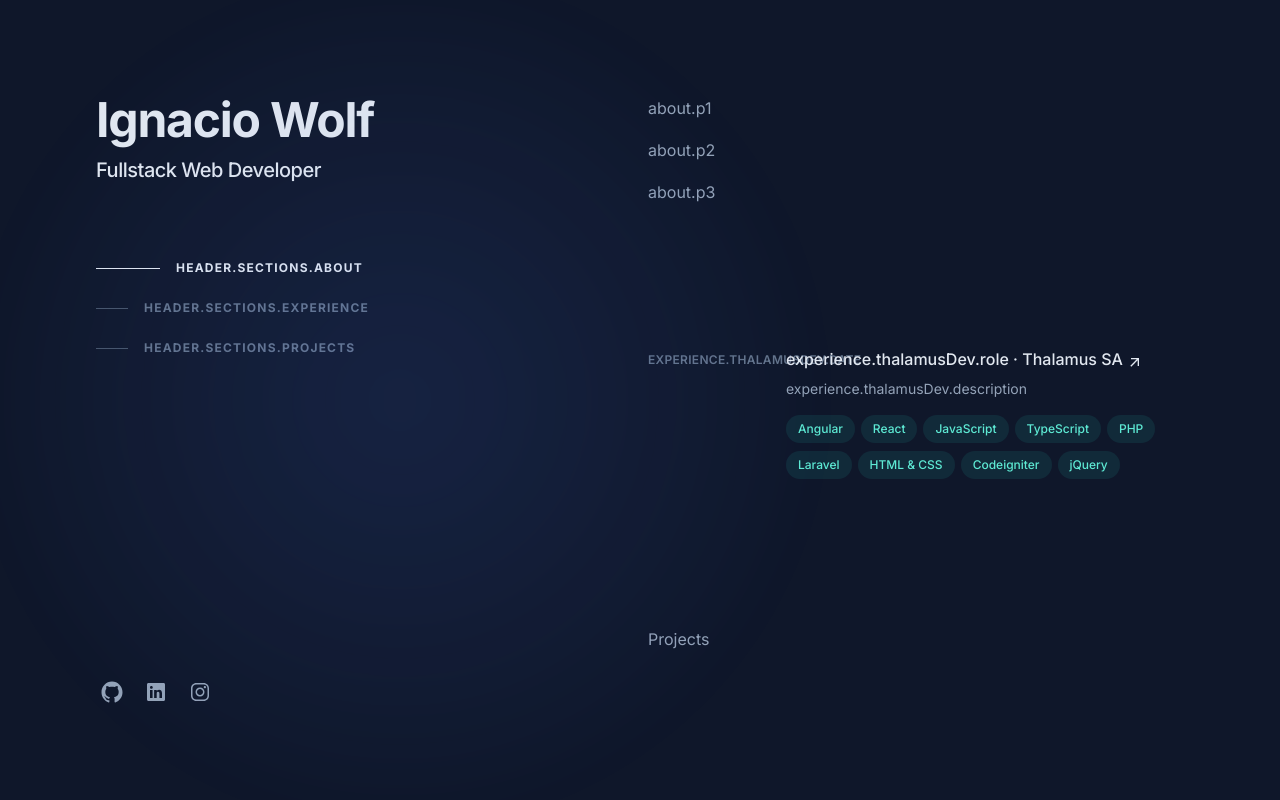
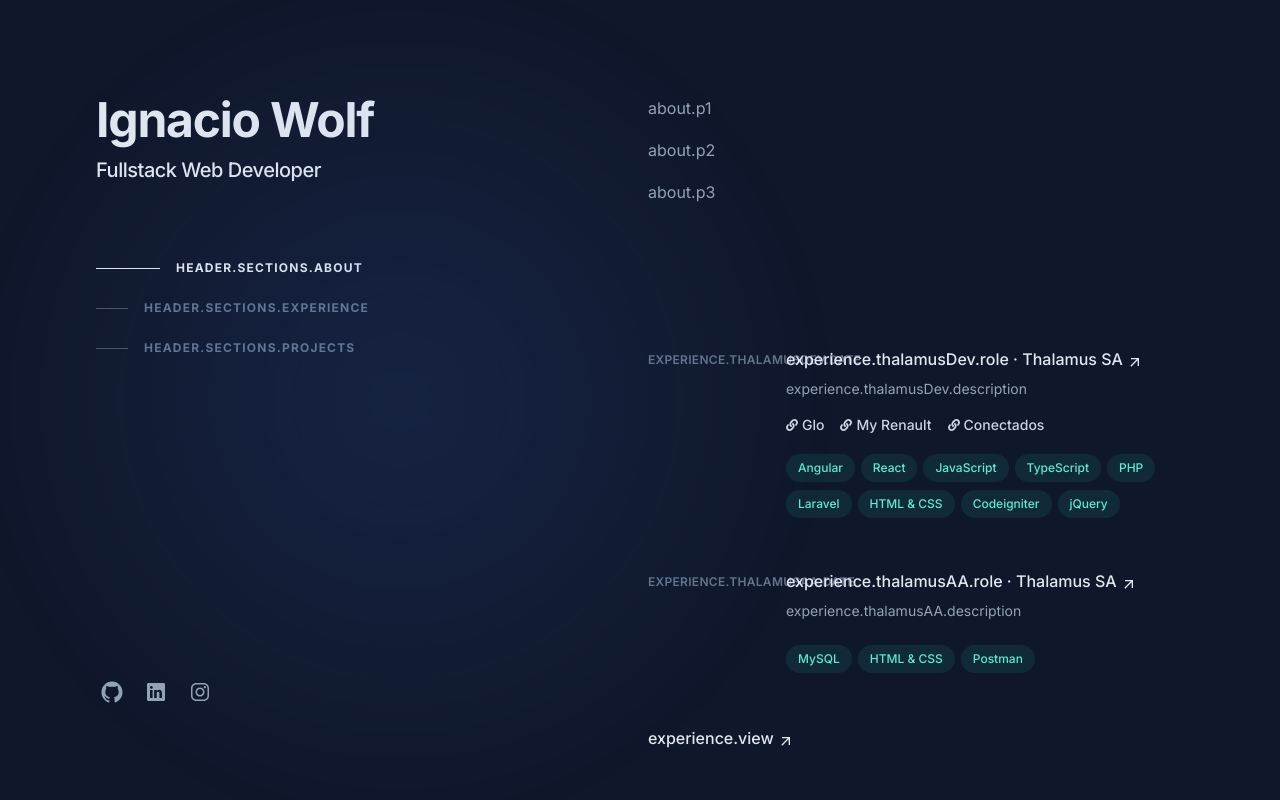
Before and after one commit to nachowolf11/porfolio-nextjs13, a Next.js app: page /en/dev in a window 1280 px wide. Shown: the top 800 px of the page. Built offline with nearby package versions, Linux system fonts and the light colour scheme.

Commit message:
Experience, texts

```diff
--- a/messages/es.json
+++ b/messages/es.json
@@ -20,7 +20,13 @@
         "thalamusDev": {
             "date": "2023 - Hoy",
             "role": "Desarrollador Web Fullstack",
-            "description": "Build, style, and ship high-quality websites, design systems, mobile apps, and digital experiences for a diverse array of projects for clients including Harvard Business School, Everytown for Gun Safety, Pratt Institute, Koala Health, Vanderbilt University, The 19th News, and more. Provide leadership within engineering department through close collaboration, knowledge shares, and spearheading the development of internal tools."
-        }
+            "description": "Construir, actualizar y dar mantenimiento a PWAs, landing pages, e-commerce y otros tipo de sitios web, para proyectos de clientes importantes como los son BAT, Renault, McCain, Tabsar, entre otras. Participando tanto en el desarrollo Frontend, asi como en el Backend al construir APIs específicas de los proyectos que utilizan como integración la API de Thalamus."
+        },
+        "thalamusAA": {
+            "date": "2021 - 2023",
+            "role": "Analista de cuenta",
+            "description": "Responsable de la gestión y análisis de cuentas corporativas, incluyendo seguimiento detallado y evaluación de rendimiento de las mismas. Así también, de la generación de informes para el equipo del cliente basados en análisis de datos. Todo esto manteniendo comunicación con el equipo interno y los clientes para juntos colaborar con el logro de los objetivos empresariales."
+        },
+        "view": "Ver resumen completo"
     }
 }
--- a/src/components/content/ExperienceSection.tsx
+++ b/src/components/content/ExperienceSection.tsx
@@ -1,5 +1,7 @@
 import { Experience } from "@/models/models";
 import { ExperienceItem } from "..";
+import { useTranslations } from "next-intl";
+import { MdArrowOutward } from "react-icons/md";
 
 const experiences: Array<Experience> = [
   {
@@ -9,22 +11,56 @@ const experiences: Array<Experience> = [
     company: 'Thalamus SA',
     previousRole: [],
     description: 'thalamusDev.description',
-    technologies: [ 'Angular', 'React', 'JavaScript', 'TypeScript', 'PHP', 'Laravel', 'HTML & CSS', 'Codeigniter', 'jQuery']
-  }
+    technologies: [ 'Angular', 'React', 'JavaScript', 'TypeScript', 'PHP', 'Laravel', 'HTML & CSS', 'Codeigniter', 'jQuery'],
+    projects: [
+      {
+        name: 'Glo',
+        url: 'https://www.myglo.bg/'
+      },
+      {
+        name: 'My Renault',
+        url: 'https://myrenault.com.ar/'
+      },
+      {
+        name: 'Conectados',
+        url: 'https://conectadosbat.com/'
+      }
+    ]
+  },
+  {
+    date: 'thalamusAA.date',
+    url: 'https://thalamus.global/',
+    role: 'thalamusAA.role',
+    company: 'Thalamus SA',
+    previousRole: [],
+    description: 'thalamusAA.description',
+    technologies: [ 'MySQL', 'HTML & CSS', 'Postman'],
+    projects: []
+  },
 ];
 
 export const ExperienceSection = () => {
+  const t = useTranslations('experience');
   return (
     <div>
       <ol className="group/list">
-        <li className="mb-12">
           {
             experiences.map( experience => (
               <ExperienceItem key={experience.role} {...experience}/>
             ))
           }
-        </li>
       </ol>
+
+      <div className="mt-12">
+          <a href="" className="inline-flex items-baseline font-medium leading-tight text-slate-200 hover:text-teal-300 focus-visible:text-teal-300 group/link text-base">
+            <span>
+              {t('view')}
+              <span className="inline-block">
+                <MdArrowOutward className="inline-block h-4 w-4 shrink-0 transition-transform group-hover/link:-translate-y-1 group-hover/link:translate-x-1 group-focus-visible/link:-translate-y-1 group-focus-visible/link:translate-x-1 motion-reduce:transition-none ml-1 translate-y-px"/>
+              </span>
+            </span>
+          </a>
+      </div>
     </div>
   )
 }
--- a/src/components/experience/ExperienceItem.tsx
+++ b/src/components/experience/ExperienceItem.tsx
@@ -1,11 +1,13 @@
 import { Experience } from "@/models/models";
 import { useTranslations } from "next-intl";
 import Link from "next/link";
+import { FaLink } from "react-icons/fa";
 import { MdArrowOutward } from "react-icons/md";
 
-export const ExperienceItem = ({date, url, role, company, previousRole, description, technologies}:Experience) => {
+export const ExperienceItem = ({date, url, role, company, previousRole, description, technologies, projects}:Experience) => {
     const t = useTranslations('experience');
   return (
+    <li className="mb-12">
         <div className="group relative grid pb-1 transition-all sm:grid-cols-8 sm:gap-8 md:gap-4 lg:hover:!opacity-100 lg:group-hover/list:opacity-50">
             <div className="absolute -inset-x-4 -inset-y-4 z-0 hidden rounded-md transition motion-reduce:transition-none lg:-inset-x-6 lg:block lg:group-hover:bg-slate-800/50 lg:group-hover:shadow-[inset_0_1px_0_0_rgba(148,163,184,0.1)] lg:group-hover:drop-shadow-lg">
             </div>
@@ -42,6 +44,22 @@ export const ExperienceItem = ({date, url, role, company, previousRole, descript
                     {t(description)}
                 </p>
 
+                {
+                    !!projects &&
+                    <ul className="mt-2 flex flex-wrap">
+                        {
+                            projects.map( item => (
+                                <li className="mr-4" key={item.name}>
+                                    <a target="_blank" href={item.url} className="relative mt-2 inline-flex items-center text-sm font-medium text-slate-300 hover:text-teal-300 focus-visible:text-teal-300" rel="noreferrer noopener">
+                                        <FaLink className="mr-1 h-3 w-3"/>
+                                        <span>{item.name}</span>
+                                    </a>
+                                </li>
+                            ))
+                        }
+                    </ul>
+                }
+
                 <ul className="mt-2 flex flex-wrap">
                     {
                         technologies.map( technology => (
@@ -55,5 +73,7 @@ export const ExperienceItem = ({date, url, role, company, previousRole, descript
                 </ul>
             </div>
         </div>
+    </li>
+
   )
 }
--- a/src/models/models.ts
+++ b/src/models/models.ts
@@ -6,4 +6,10 @@ export interface Experience {
     previousRole: Array<string>;
     description: string;
     technologies: Array<string>;
+    projects: Array<Project>;
 }
+
+export interface Project {
+    name: string;
+    url: string;
+}
```
Lines whose indentation alone changed are shown as unchanged.
